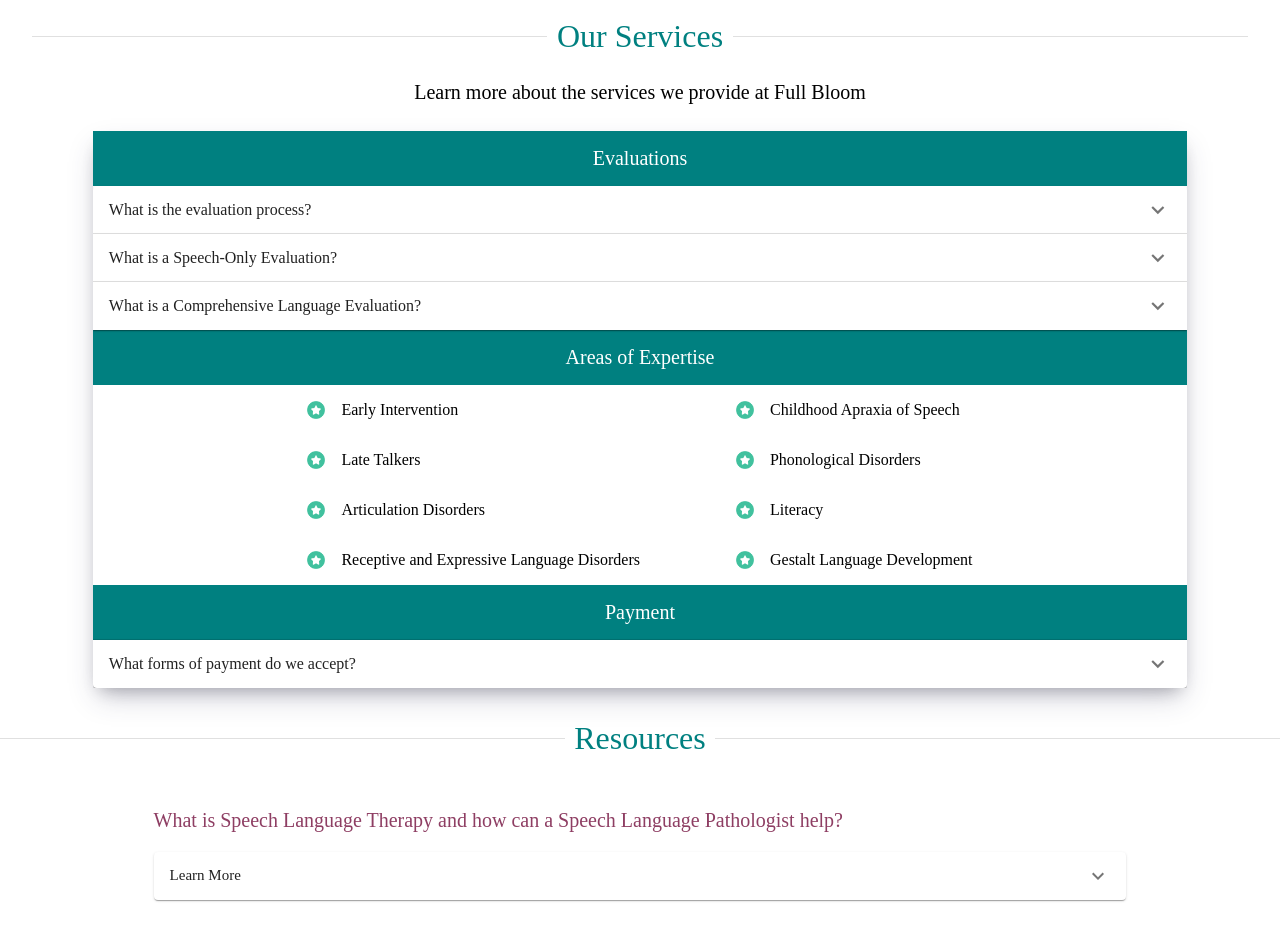
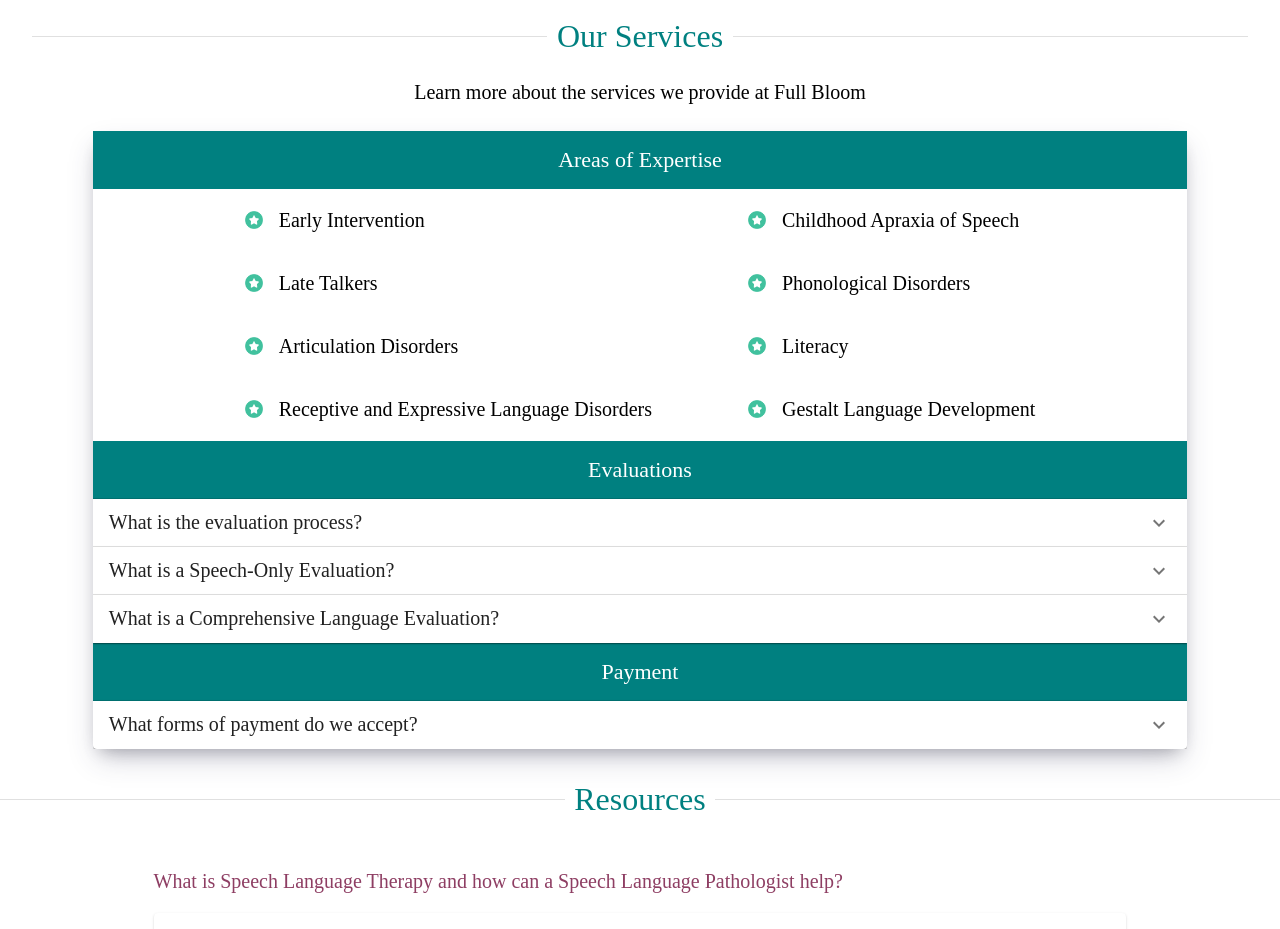
Before and after one commit to beemak789/AE_SLP_Website, a React (Create React App) app in the folder AE_Website/: page / in a window 1280 px wide. Shown: the part 1260-2189 px from the top of the page. Built offline with nearby package versions, Linux system fonts and the light colour scheme; a web font is replaced by a local one.

Commit message:
make changes to service table

```diff
--- a/AE_Website/src/component/ServiceTable.js
+++ b/AE_Website/src/component/ServiceTable.js
@@ -15,7 +15,9 @@ import ListItemText from '@mui/material/ListItemText';
 const theme = createTheme({
   typography: {
     fontFamily: 'Solway',
-    fontSize: 15,
+  },
+  table: {
+    fontSize: 28,
   },
 });
 
@@ -48,6 +50,13 @@ const ServiceTable = () => {
     ),
   ];
 
+  const evalProcess = [
+    'Free phone consultation',
+    'Complete intake paperwork',
+    'Complete the evaluation',
+    'Review the results and create a plan for treatment',
+  ];
+
   const areasOfExpertise1 = [
     'Early Intervention',
     'Late Talkers',
@@ -67,94 +76,85 @@ const ServiceTable = () => {
       <ThemeProvider theme={theme}>
         <TableParent>
           <TableContainer>
+
+
+          <TableTitle background='#008080' fontSize='22px' color='white'>
+              Areas of Expertise
+            </TableTitle>
+
+            <ExpertiseContainer>
+              <div>
+                {areasOfExpertise1.map((area, idx) => {
+                  return (
+                    <div className='area' key={idx} style={{ fontWeight: '100', fontSize: 20}}>
+                      <img src='./star.png' height={18} width={18} alt='star' />
+                      <p>{area}</p>
+                    </div>
+                  );
+                })}
+              </div>
+
+              <div>
+                {areasOfExpertise2.map((area, idx) => {
+                  return (
+                    <div className='area' key={idx} style={{ fontWeight: '100', fontSize: 20}}>
+                      <img src='./star.png' height={18} width={18} alt='star' />
+                      <p>{area}</p>
+                    </div>
+                  );
+                })}
+              </div>
+            </ExpertiseContainer>
             <TableTitle
               background='#008080'
-              fontSize='20px'
+              fontSize='22px'
               color='white'
               align='center'
             >
               Evaluations
             </TableTitle>
 
-            <Accordion disableGutters>
-              <AccordionSummary expandIcon={<ExpandMoreIcon />} align='center'>
+            <Accordion
+              disableGutters
+              className='eval-process-accordion'
+              style={{ fontSize: '20px' }}
+            >
+              <AccordionSummary expandIcon={<ExpandMoreIcon />}>
                 What is the evaluation process?
               </AccordionSummary>
 
-              <AccordionDetails>
-                <List
-                  sx={{
-                    width: '100%',
-                    maxWidth: 360,
-                    bgcolor: 'background.paper',
-                  }}
-                  aria-label='contacts'
-                >
-                  <ListItem style={{ gap: '1rem' }}>
-                    <img
-                      src='/check.png'
-                      height={18}
-                      width={18}
-                      alt='check-icon'
-                    />
-
-                    <ListItemText primary='Free phone consultation' />
-                  </ListItem>
-
-                  <ListItem style={{ gap: '0.5rem' }}>
-                    <img
-                      src='/check.png'
-                      height={18}
-                      width={18}
-                      alt='check-icon'
-                    />
-
-                    <ListItemText primary='Complete intake paperwork' />
-                  </ListItem>
-
-                  <ListItem style={{ gap: '0.5rem' }}>
-                    <img
-                      src='/check.png'
-                      height={18}
-                      width={18}
-                      alt='check-icon'
-                    />
-
-                    <ListItemText primary='Complete the evaluation' />
-                  </ListItem>
-
-                  <ListItem style={{ gap: '0.5rem' }}>
-                    <img
-                      src='/check.png'
-                      height={18}
-                      width={18}
-                      alt='check-icon'
-                    />
-
-                    <ListItemText primary='Review the results and create a plan for treatment' />
-                  </ListItem>
-                </List>
-              </AccordionDetails>
+              {evalProcess.map((process, idx) => {
+                return (
+                  <AccordionDetails style={{padding: '0', fontWeight: '100'}}>
+                   <ul>
+                    <li>{process}</li>
+                   </ul>
+                  </AccordionDetails>
+                );
+              })}
             </Accordion>
 
             {rows1.map((row, idx) => {
               return (
-                <Accordion disableGutters key={idx}>
+                <Accordion
+                  disableGutters
+                  key={idx}
+                  style={{ fontSize: '20px' }}
+                >
                   <AccordionSummary expandIcon={<ExpandMoreIcon />}>
                     {row.services}
                   </AccordionSummary>
 
-                  <AccordionDetails>{row.description}</AccordionDetails>
+                  <AccordionDetails style={{ fontWeight: '100'}}>{row.description}</AccordionDetails>
                   {idx >= 0 ? (
                     <Button
                       style={{
                         margin: '0.5rem',
                         background: '#008080',
                         color: 'white',
-                        ':hover': {
-                          background: '#008080',
-                        },
+                        marginLeft: '1rem'
                       }}
+                      className="button"
                     >
                       <Link
                         spy={true}
@@ -170,35 +170,7 @@ const ServiceTable = () => {
               );
             })}
 
-            <TableTitle background='#008080' fontSize='20px' color='white'>
-              Areas of Expertise
-            </TableTitle>
-
-            <ExpertiseContainer>
-              <div>
-                {areasOfExpertise1.map((area, idx) => {
-                  return (
-                    <div className='area' key={idx}>
-                      <img src='./star.png' height={18} width={18} alt='star' />
-                      <p>{area}</p>
-                    </div>
-                  );
-                })}
-              </div>
-
-              <div>
-                {areasOfExpertise2.map((area, idx) => {
-                  return (
-                    <div className='area' key={idx}>
-                      <img src='./star.png' height={18} width={18} alt='star' />
-                      <p>{area}</p>
-                    </div>
-                  );
-                })}
-              </div>
-            </ExpertiseContainer>
-
-            <TableTitle background='#008080' fontSize='20px' color='white'>
+            <TableTitle background='#008080' fontSize='22px' color='white'>
               Payment
             </TableTitle>
 
@@ -209,10 +181,11 @@ const ServiceTable = () => {
                     expandIcon={<ExpandMoreIcon />}
                     aria-controls='panel1-content'
                     id='panel1-header'
+                    style={{ fontSize: 20}}
                   >
                     {row.question}
                   </AccordionSummary>
-                  <AccordionDetails>{row.answer}</AccordionDetails>
+                  <AccordionDetails style={{ fontWeight: '100', fontSize: 20}}>{row.answer}</AccordionDetails>
                 </Accordion>
               );
             })}
@@ -243,7 +216,6 @@ const ExpertiseContainer = styled.div`
   justify-content: center;
   gap: 6rem;
 
-
   .area {
     display: flex;
     align-items: center;
```
